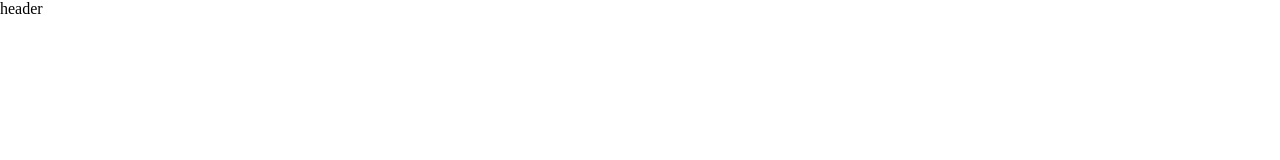
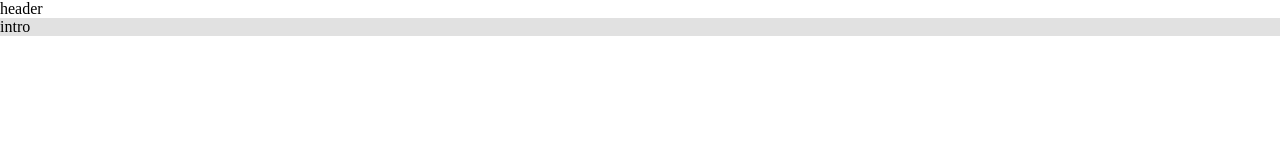
Before and after one commit to imansaadat/git-test, a plain HTML site: page index.html in a window 1280 px wide. Drawn offline with Linux system fonts and the light colour scheme.

Commit message:
add intro section

```diff
--- a/index.html
+++ b/index.html
@@ -10,5 +10,8 @@
     <header class="header">
         header
     </header>
+    <section class="intro">
+        intro
+    </section>
 </body>
 </html>
--- a/style.css
+++ b/style.css
@@ -8,3 +8,9 @@
 .header{
     display: flex;
 }
+
+/* intro */
+
+.intro{
+    background-color: #e1e1e1;
+}
```
